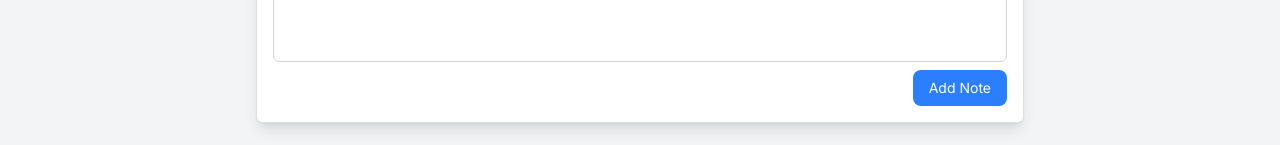
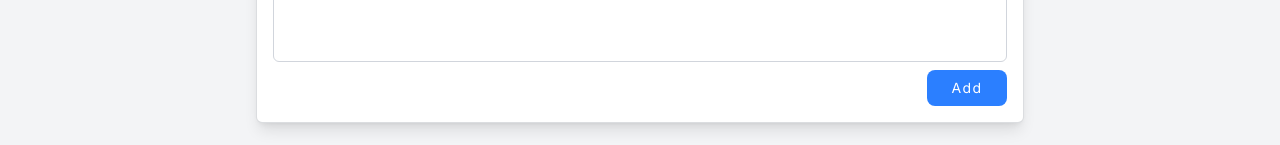
Before and after one commit to vktheja/Project-React-Tailwind-Mind-Vault, a React (Vite) app: page / in a window 1280 px wide. Shown: the part 306-451 px from the top of the page. Built offline with nearby package versions, Linux system fonts and the light colour scheme.

Commit message:
Edit note UI Logic Done

```diff
--- a/src/App.jsx
+++ b/src/App.jsx
@@ -12,6 +12,8 @@ const App = () => {
   });
   const [searchTerm, setSearchTerm] = useState("");
   const [sortBy, setSortBy] = useState("latest");
+  const [edit, setEdit] = useState(false);
+  const [editNote, setEditNote] = useState({});
 
   const handleAddNotes = (notesData) => {
     setNotes((prev) => {
@@ -34,17 +36,34 @@ const App = () => {
     setNotes(updatedNotesList);
   };
 
+  const handleEdit = (id) => {
+    const editNote = notes.find((note) => id === note.id);
+    if (!editNote) return;
+    setEdit(true);
+    setEditNote(editNote);
+  };
+
+  const handleCancelEdit = () => {
+    setEditNote({});
+    setEdit(false);
+  };
+
   const displayNotes =
     notes.length <= 0 ? (
       <NoNotes />
     ) : (
-      <Notes notes={notes} onDelete={handleDelete} />
+      <Notes notes={notes} onDelete={handleDelete} onEdit={handleEdit} />
     );
 
   return (
     <>
       <NavBar />
-      <InputForm onAddNotes={handleAddNotes} />
+      <InputForm
+        onAddNotes={handleAddNotes}
+        onEdit={edit}
+        editNote={editNote}
+        onCancelEdit={handleCancelEdit}
+      />
       <SearchAndSortBar
         onSearch={handleSearch}
         onSort={handleSort}
--- a/src/components/InputForm/InputForm.jsx
+++ b/src/components/InputForm/InputForm.jsx
@@ -1,10 +1,65 @@
-import { useRef, useState } from "react";
+import { useRef, useState, useEffect } from "react";
 const InputForm = (props) => {
-  const { onAddNotes } = props;
+  const { onAddNotes, onEdit, onCancelEdit, editNote } = props;
   const [textBoxError, setTextBoxError] = useState(false);
   const [textAreaError, setTextAreaError] = useState(false);
+  const [clear, setClear] = useState(false);
+  const [titleHasInput, setTitleHasInput] = useState(false);
+  const [messageHasInput, setMessageHasInput] = useState(false);
   const titleRef = useRef();
   const notesRef = useRef();
+
+  const emptyForm = () => {
+    titleRef.current.value = "";
+    notesRef.current.value = "";
+    setTitleHasInput(false);
+    setMessageHasInput(false);
+  };
+
+  useEffect(() => {
+    if (onEdit) {
+      titleRef.current.value = editNote.title;
+      notesRef.current.value = editNote.message;
+      setTitleHasInput(true);
+      setMessageHasInput(true);
+    } else {
+      emptyForm();
+    }
+  }, [onEdit]);
+
+  useEffect(() => {
+    if (messageHasInput || titleHasInput) {
+      setClear(true);
+    } else {
+      setClear(false);
+    }
+  }, [titleHasInput, messageHasInput]);
+
+  const handleTitle = (e) => {
+    if (e.target.value.trim().length > 0) {
+      setTitleHasInput(true);
+      if (textBoxError) setTextBoxError(false);
+    } else {
+      if (!onEdit) setTitleHasInput(false);
+    }
+  };
+
+  const handleMessage = (e) => {
+    if (e.target.value.trim().length > 0) {
+      setMessageHasInput(true);
+      if (textAreaError) setTextAreaError(false);
+    } else {
+      if (!onEdit) setMessageHasInput(false);
+    }
+  };
+
+  const handleClear = () => {
+    if (onEdit) {
+      onCancelEdit();
+    } else {
+      emptyForm();
+    }
+  };
 
   const errorClass = "placeholder:text-red-400 border-red-500";
   const inputClass = "placeholder:text-gray-400 border-gray-300";
@@ -75,7 +130,7 @@ const InputForm = (props) => {
     <>
       <div className="max-w-3xl bg-white mx-4 mds:mx-auto my-6 rounded-md shadow-lg shadow-black/10 border border-gray-600/20">
         <h2 className="font-medium text-lg p-2 bg-gray-100 rounded-t-md border-b border-gray-300/70">
-          Add New Note
+          {onEdit ? "Edit Note" : "Add New Note"}
         </h2>
         <form onSubmit={handleSubmit} className="flex flex-col space-y-2 p-4">
           <input
@@ -85,10 +140,7 @@ const InputForm = (props) => {
             className={titleInputClass}
             autoComplete="off"
             ref={titleRef}
-            onChange={(e) => {
-              if (textBoxError && e.target.value.trim().length > 0)
-                setTextBoxError(false);
-            }}
+            onChange={(e) => handleTitle(e)}
           />
 
           <textarea
@@ -98,18 +150,30 @@ const InputForm = (props) => {
             placeholder="Write your thoughts here..."
             rows={3}
             ref={notesRef}
-            onChange={(e) => {
-              if (textAreaError && e.target.value.trim().length > 0)
-                setTextAreaError(false);
-            }}
+            onChange={(e) => handleMessage(e)}
           ></textarea>
-          <button
-            type="submit"
-            className={`ml-auto text-sm px-4 py-2 rounded-lg ${btnStyles}`}
-            disabled={textAreaError || textBoxError}
-          >
-            Add Note
-          </button>
+          <div className="flex ml-auto gap-2">
+            {clear && (
+              <button
+                type="button"
+                className={`min-w-20 text-sm px-4 py-2 rounded-lg ${
+                  onEdit ? "tracking-normal" : "tracking-widest"
+                } ${btnStyles}`}
+                onClick={handleClear}
+              >
+                {onEdit ? "Cancel" : "Clear"}
+              </button>
+            )}
+            <button
+              type="submit"
+              className={`min-w-20 text-sm px-4 py-2 rounded-lg ${
+                onEdit ? "tracking-normal" : "tracking-widest"
+              } ${btnStyles}`}
+              disabled={textAreaError || textBoxError}
+            >
+              {onEdit ? "Update" : "Add"}
+            </button>
+          </div>
         </form>
       </div>
     </>
--- a/src/components/Notes/Note.jsx
+++ b/src/components/Notes/Note.jsx
@@ -4,11 +4,16 @@ import Edit from "../../shared/icons/Edit";
 import Delete from "../../shared/icons/Delete";
 
 const Note = (props) => {
-  const { date, title, message, id, onDelete } = props;
+  const { date, title, message, id, onDelete, onEdit } = props;
 
   const handleDelete = (id) => {
     onDelete(id);
   };
+
+  const handleEdit = (id) => {
+    onEdit(id);
+  };
+
   return (
     <div className="group flex flex-col bg-white px-4 rounded-md shadow-lg shadow-black/10 border border-gray-600/20 transition-all duration-200 ease-out hover:scale-[1.02] hover:shadow-xl">
       <div className="border-b py-2 border-gray-200 text-slate-500 font-semibold text-base mds:text-sm">
@@ -24,7 +29,11 @@ const Note = (props) => {
           <p>{date}</p>
         </div>
         <div className="flex gap-6 items-center opacity-70 group-hover:opacity-100 transition-opacity duration-200">
-          <button className="flex items-center space-x-1 text-sm mds:text-xs text-gray-600 hover:text-blue-500 cursor-pointer">
+          <button
+            className="flex items-center space-x-1 text-sm mds:text-xs text-gray-600 hover:text-blue-500 cursor-pointer"
+            type="button"
+            onClick={() => handleEdit(id)}
+          >
             <Edit className="w-4 mds:w-3 transition-colors duration-200" />
             <span>Edit</span>
           </button>
--- a/src/components/Notes/Notes.jsx
+++ b/src/components/Notes/Notes.jsx
@@ -3,7 +3,12 @@ const Notes = (props) => {
   const { notes } = props;
 
   const noteCard = notes.map((note) => (
-    <Note key={note.id} {...note} onDelete={props.onDelete} />
+    <Note
+      key={note.id}
+      {...note}
+      onDelete={props.onDelete}
+      onEdit={props.onEdit}
+    />
   ));
   return (
     <div className="grid grid-cols-1 mds:grid-cols-2 gap-4 auto-rows-fr max-w-3xl mx-4 mds:mx-auto">
```
